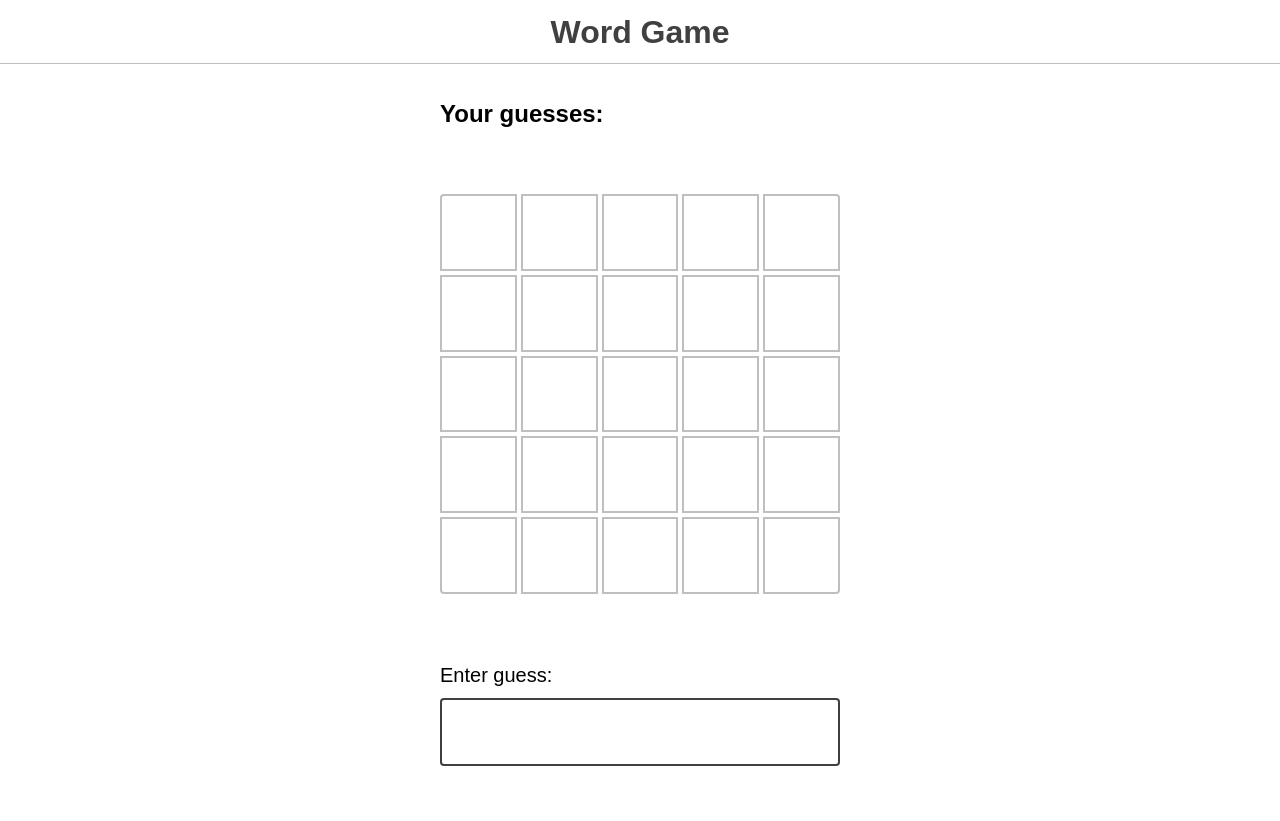
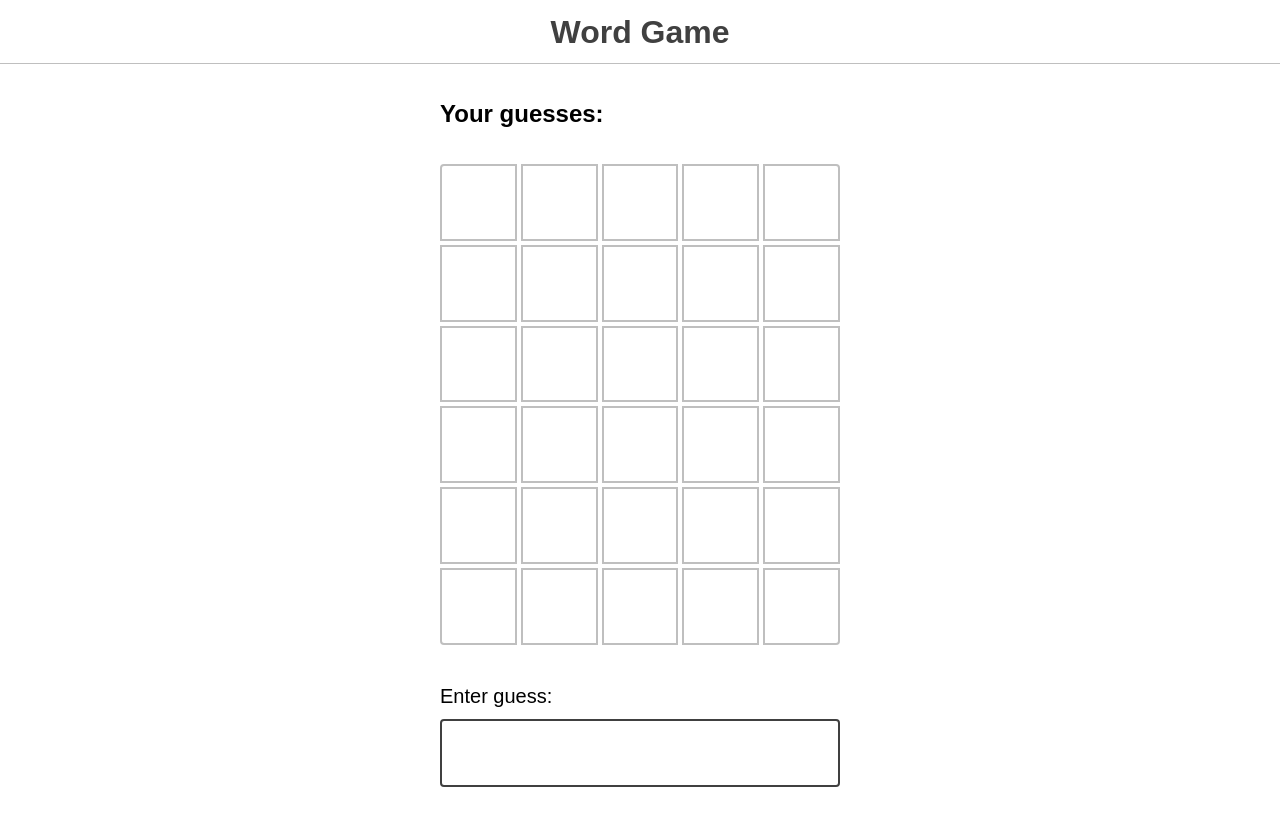
Before and after one commit to joy-of-react/project-wordle, a React (Vite) app: page / in a window 1280 px wide. Before the commit the page ends 800 px from the top, so only its background shows below. Built offline with nearby package versions, Linux system fonts and the light colour scheme.

Commit message:
feature: UserGuesses style for slots

```diff
--- a/src/components/Game/Game.js
+++ b/src/components/Game/Game.js
@@ -15,7 +15,7 @@ function Game() {
   const [guesses, setGuesses] = React.useState([]);
 
   return <>
-    <UserGuesses guesses={guesses} />
+    <UserGuesses guesses={guesses} answer={answer}/>
     <UserInput guesses={guesses} setGuesses={setGuesses} />
   </>;
 }
--- a/src/components/UserGuesses/UserGuesses.js
+++ b/src/components/UserGuesses/UserGuesses.js
@@ -1,14 +1,17 @@
 import React from 'react';
 import { range } from '../../utils';
 import { NUM_OF_GUESSES_ALLOWED } from '../../constants';
+import { checkGuess} from '../../game-helpers';
 
-function UserGuesses({ guesses }) {
-  const guessesArray = range(NUM_OF_GUESSES_ALLOWED - 1).fill([]).map((_, index) => {
-    return guesses[index] || ['', '', '', '', ''];
+function UserGuesses({ guesses, answer }) {
+  let guessesResult = guesses.map((guess) => checkGuess(guess, answer));
+  const emptySlots = Array(5).fill({letter: '', status: ''});
+
+  let guessesArray = range(NUM_OF_GUESSES_ALLOWED).fill([]).map((_, index) => {
+    return guessesResult[index] || [ ...emptySlots ];
   });
 
   const randonIndex = () => (Math.random());
-
 
   return (
     <>
@@ -16,8 +19,8 @@ function UserGuesses({ guesses }) {
       <div className='guess-results'>
         {guessesArray.map((guess) => (
           <p className='guess' key={randonIndex()}>
-            {Array.from(guess).map((letter) => (
-              <span className='cell' key={randonIndex()}>
+            {guess.map(( {letter, status} ) => (
+              <span className={`cell ${status}`} key={randonIndex()}>
                 {letter}
               </span>
               ))}
```
